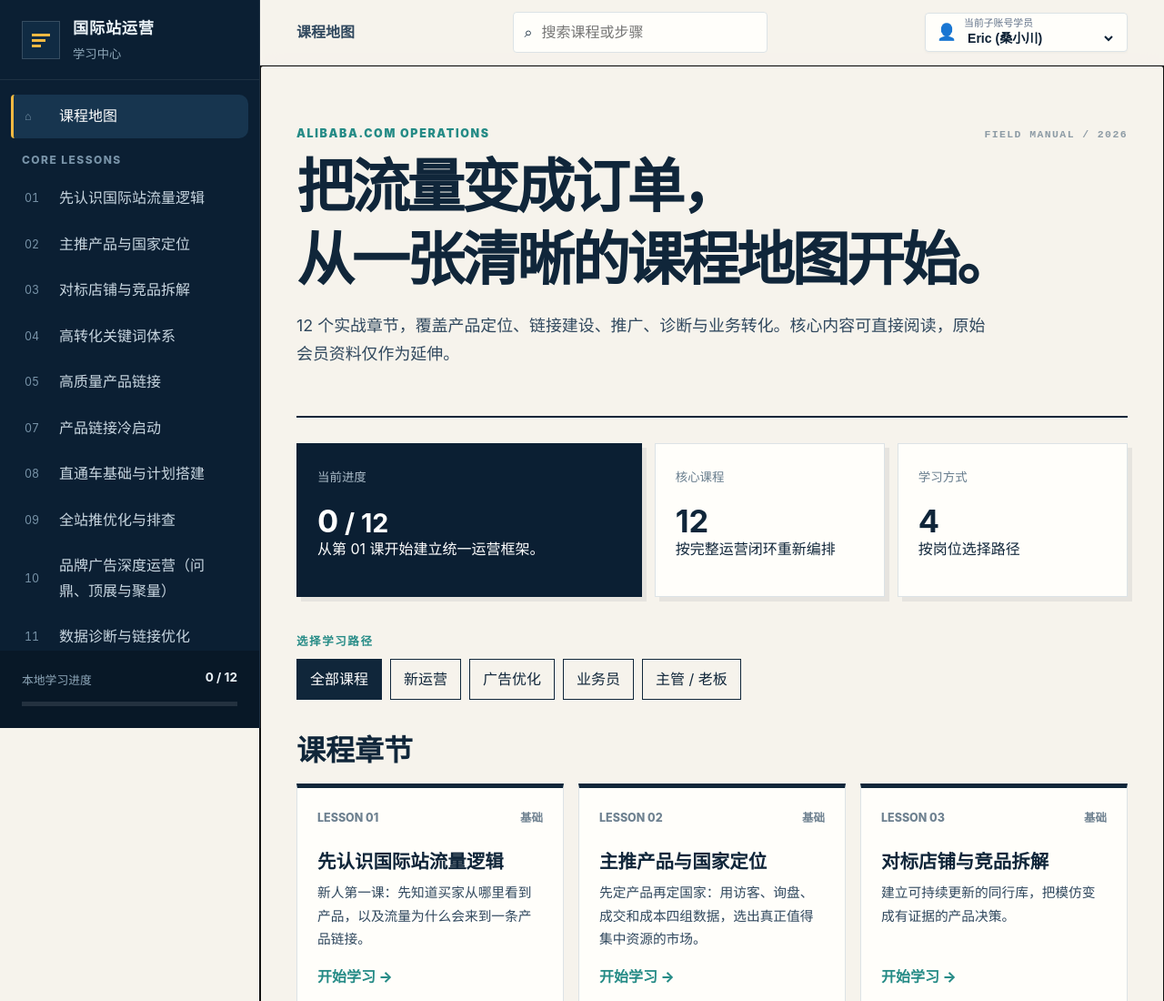
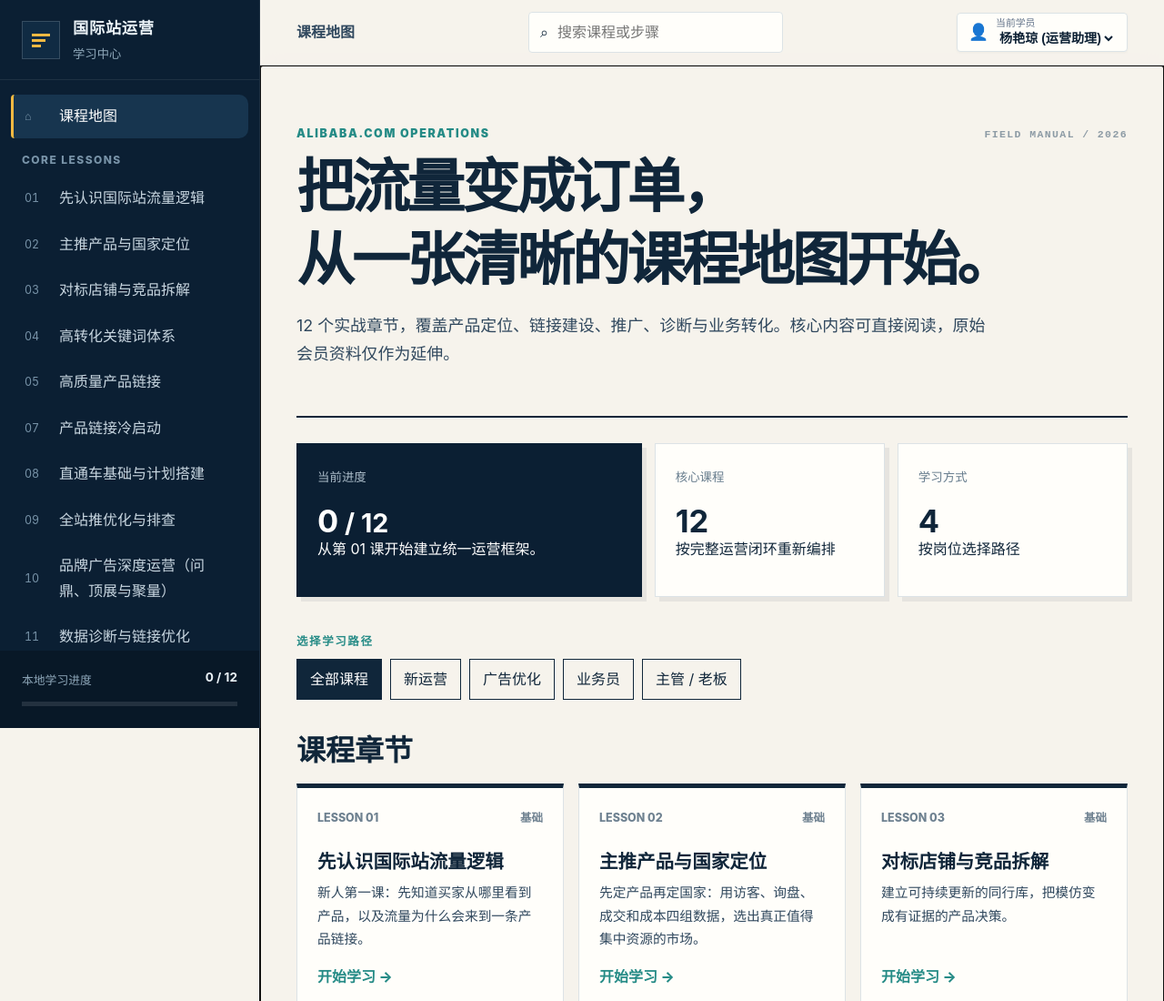
Before and after one commit to Su948/alibaba-ops-training, a plain HTML site: page index.html in a window 1280 px wide. Shown: the top 1100 px of the page at 91% size. Drawn offline with Linux system fonts and the light colour scheme.

Commit message:
feat: update学员名单 to 3位运营助理 (杨艳琼, 孙利君, 王舒奇)

```diff
--- a/index.html
+++ b/index.html
@@ -37,14 +37,11 @@
         <div class="user-picker-wrap">
           <span class="user-avatar" aria-hidden="true">👤</span>
           <div class="user-info">
-            <small>当前子账号学员</small>
-            <select id="userSelect" aria-label="切换业务员子账号">
-              <option value="Eric" data-name="桑小川">Eric (桑小川)</option>
-              <option value="Jasper" data-name="李伟鸿">Jasper (李伟鸿)</option>
-              <option value="Liu Jing" data-name="刘静">Liu Jing (刘静)</option>
-              <option value="Huang Xiuju" data-name="黄秀菊">Huang Xiuju (黄秀菊)</option>
-              <option value="Yang Guiping" data-name="杨桂萍">Yang Guiping (杨桂萍)</option>
-              <option value="Yang Meiqing" data-name="杨美清">Yang Meiqing (杨美清)</option>
+            <small>当前学员</small>
+            <select id="userSelect" aria-label="切换运营学员">
+              <option value="杨艳琼" data-name="杨艳琼">杨艳琼 (运营助理)</option>
+              <option value="孙利君" data-name="孙利君">孙利君 (运营助理)</option>
+              <option value="王舒奇" data-name="王舒奇">王舒奇 (运营助理)</option>
             </select>
           </div>
         </div>
```
Also changed, not shown: assets/app.js.
